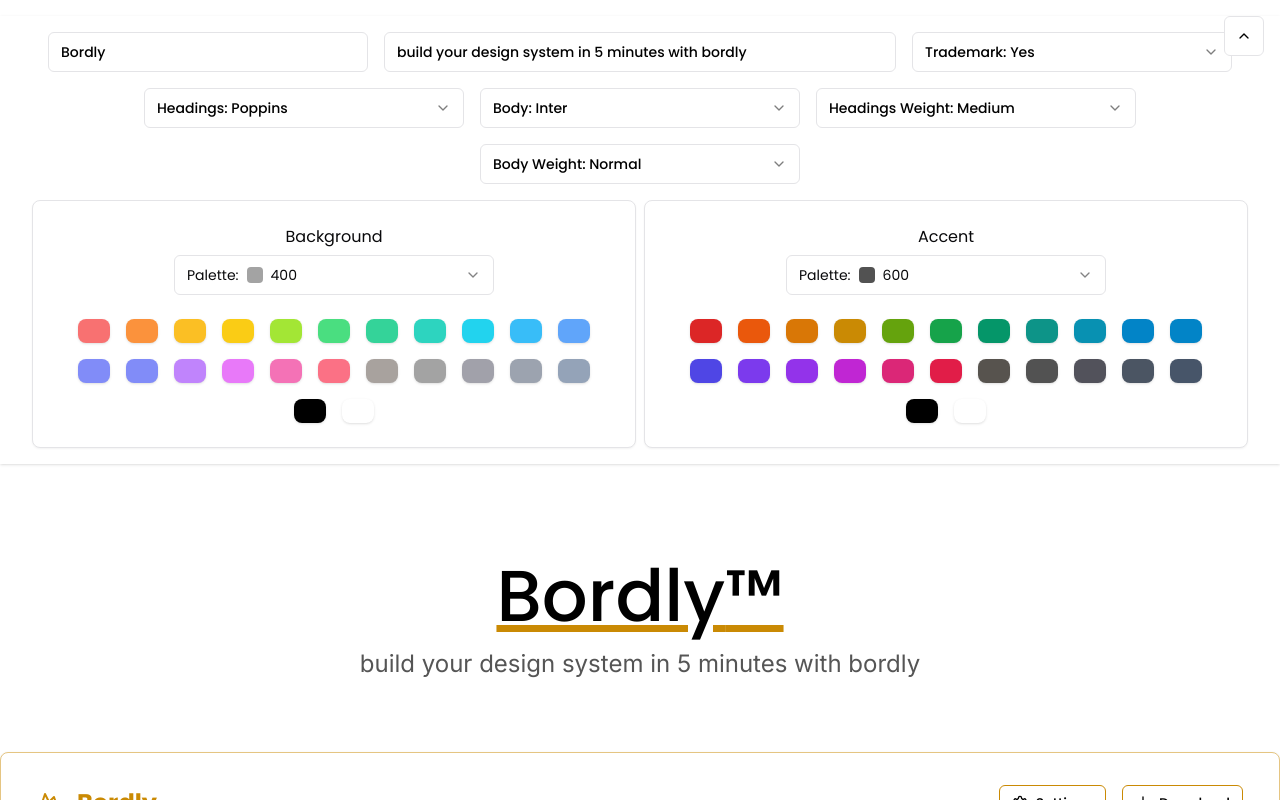
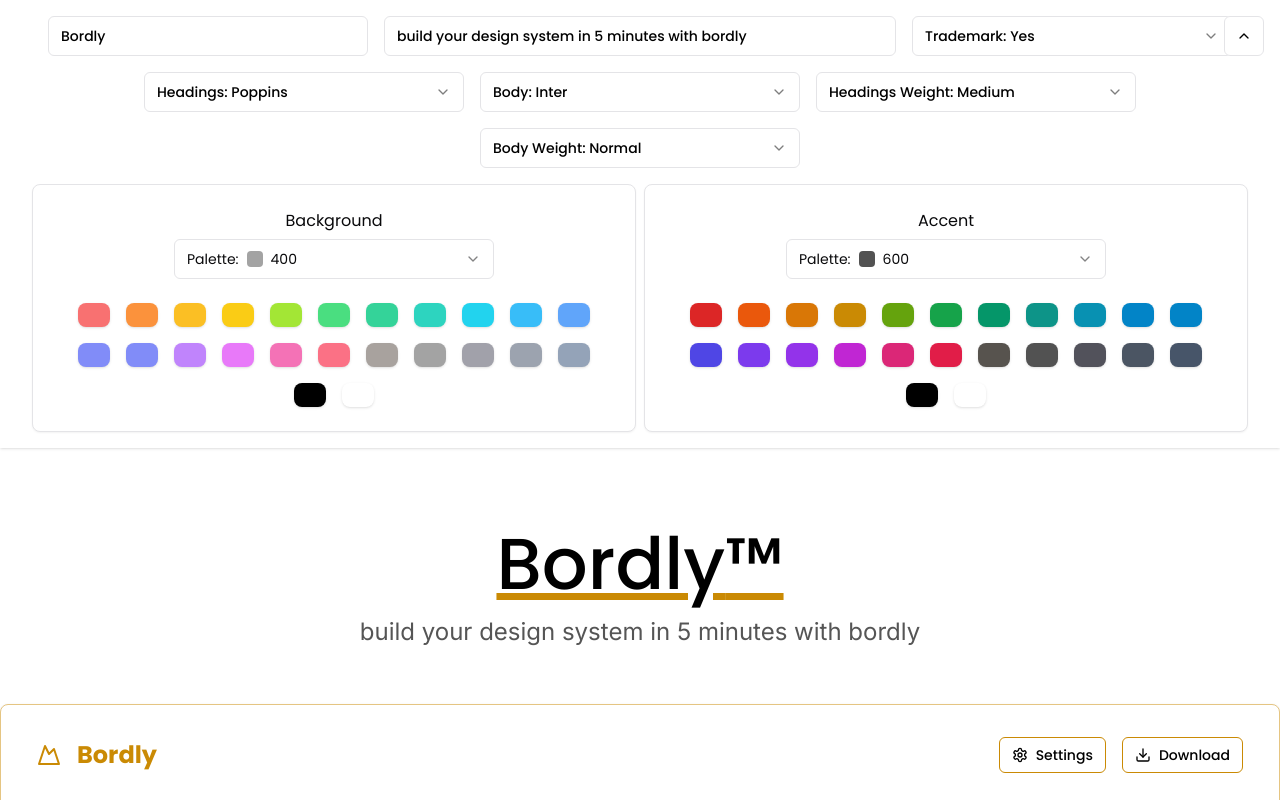
Before and after one commit to junkmasterjim/bordly, a Next.js app: page / in a window 1280 px wide. Shown: the top 800 px of the page. Built offline with nearby package versions, Linux system fonts and the light colour scheme.

Commit message:
update styling

```diff
--- a/app/page.tsx
+++ b/app/page.tsx
@@ -47,7 +47,7 @@ const Page = () => {
 				backgroundColor: brand.backgroundColor,
 				color: getContrastingColor(brand.backgroundColor),
 			}}
-			className={"space-y-4 min-h-screen"}
+			className={"min-h-screen"}
 		>
 			<Header brand={brand} setBrand={setBrand} defaultOpen />
 
--- a/components/header.tsx
+++ b/components/header.tsx
@@ -40,7 +40,7 @@ export const Header = ({
 
 			<motion.header
 				className={cn(
-					"shadow overflow-hidden relative z-0",
+					"shadow overflow-hidden relative z-0 bg-background text-foreground",
 					isOpen == true ? "" : "h-0"
 				)}
 				animate={{
```
